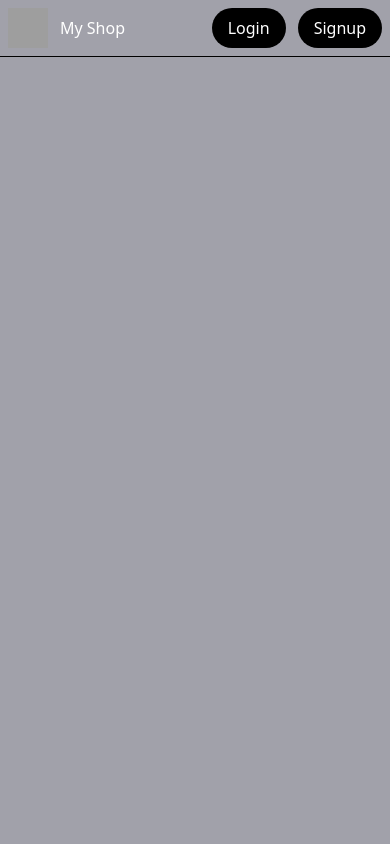
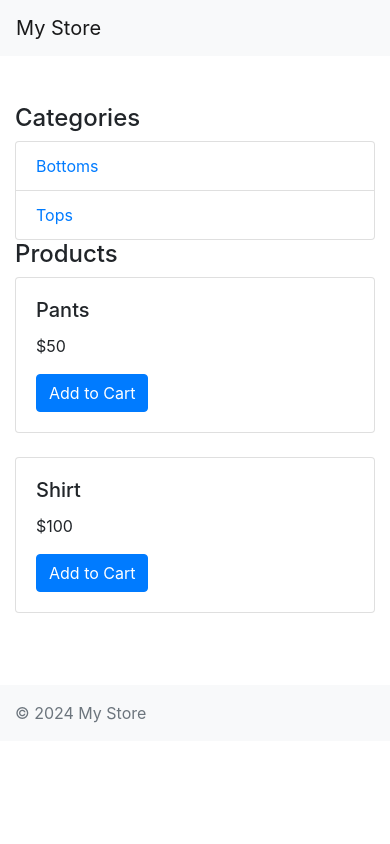
Before and after one commit to sonuKumar0611/Python-Tuts, a Django app: page /my_shop/ in a window 390 px wide. Run offline with Django 4.2, Linux system fonts and the light colour scheme; data comes from the database, SQL or seed files in the repository; some libraries are stand-ins or nearby versions; grey boxes are pictures that could not be loaded.

Commit message:
added ui

```diff
--- a/home/templates/header.html
+++ b/home/templates/header.html
@@ -3,8 +3,5 @@
         <img src="https://www.svgrepo.com/show/474331/app-store.svg" class="w-10 h-10 aspect-ratio"/>
         <p class="text-white">All Apps</p>
     </div>
-    <div class="flex gap-x-3 items-center">
-        <button class="text-white bg-black px-4 py-2 rounded-3xl">Login</button>
-        <button class="text-white bg-black px-4 py-2 rounded-3xl">Signup</button>
-    </div>
+
 </div>
--- a/my_shop/models.py
+++ b/my_shop/models.py
@@ -6,6 +6,11 @@ import datetime
 class Category(models.Model):
     name = models.CharField(max_length=50)
 
+    @staticmethod
+    def get_all_categories():
+        return Category.objects.all()
+
+
 class Customer(models.Model):
     first_name = models.CharField(max_length=50)
     last_name = models.CharField(max_length=50)
@@ -13,12 +18,45 @@ class Customer(models.Model):
     email = models.EmailField()
     password = models.CharField(max_length=100)
 
+    def register(self):
+        self.save()
+
+    @staticmethod
+    def get_customer_by_email(email):
+        try:
+            return Customer.objects.get(email=email)
+        except:
+            return False
+
+    def isExists(self):
+        if Customer.objects.filter(email=self.email):
+            return True
+
+        return False
+
 
 class Product(models.Model):
     name = models.CharField(max_length=60)
     price = models.IntegerField(default=0)
     category = models.ForeignKey(Category, on_delete=models.CASCADE, default=1)
     description = models.CharField(max_length=250, default='', blank=True, null=True)
+
+    @staticmethod
+    def get_products_by_id(ids):
+        return Product.objects.filter(id__in=ids)
+
+    @staticmethod
+    def get_all_products():
+        return Product.objects.all()
+
+    @staticmethod
+    def get_all_products_by_categoryid(category_id):
+        if category_id:
+            return Product.objects.filter(category=category_id)
+        else:
+            return Product.get_all_products()
+
+
 
 class Order(models.Model):
     product = models.ForeignKey(Product,
@@ -31,3 +69,10 @@ class Order(models.Model):
     phone = models.CharField(max_length=50, default='', blank=True)
     date = models.DateField(default=datetime.datetime.today)
     status = models.BooleanField(default=False)
+
+    def placeOrder(self):
+        self.save()
+
+    @staticmethod
+    def get_orders_by_customer(customer_id):
+        return Order.objects.filter(customer=customer_id).order_by('-date')
--- a/my_shop/templates/shop_home.html
+++ b/my_shop/templates/shop_home.html
@@ -3,17 +3,79 @@
 <head>
     <meta charset="UTF-8">
     <meta name="viewport" content="width=device-width, initial-scale=1.0">
-    <script src="https://cdn.tailwindcss.com"></script>
-    <title>My Shop</title>
+    <title>Store Homepage</title>
+    <link rel="stylesheet" href="https://stackpath.bootstrapcdn.com/bootstrap/4.5.2/css/bootstrap.min.css">
 </head>
-<body class="bg-zinc-400 p-0 m-0 h-screen flex flex-col justify-around">
+<body>
+    <nav class="navbar navbar-expand-lg navbar-light bg-light">
+        <a class="navbar-brand" href="{% url 'my_shop' %}">My Store</a>
+        <div class="collapse navbar-collapse" id="navbarNav">
+            <ul class="navbar-nav ml-auto">
+                <li class="nav-item">
+                    <a class="nav-link" href="{% url 'cart' %}">Cart</a>
+                </li>
+                <li class="nav-item">
+                    <a class="nav-link" href="{% url 'orders' %}">Orders</a>
+                </li>
+                {% if request.session.email %}
+                <li class="nav-item">
+                    <a class="nav-link" href="{% url 'logout' %}">Logout</a>
+                </li>
+                {% else %}
+                <li class="nav-item">
+                    <a class="nav-link" href="{% url 'login' %}">Login</a>
+                </li>
+                <li class="nav-item">
+                    <a class="nav-link" href="{% url 'signup' %}">Signup</a>
+                </li>
+                {% endif %}
+            </ul>
+        </div>
+    </nav>
 
-    <div class="h-full overflow-auto">
-        {% include "shop_header.html" %}
-
+    <div class="container mt-5">
+        <div class="row">
+            <div class="col-md-3">
+                <h4>Categories</h4>
+                <ul class="list-group">
+                    {% for category in categories %}
+                    <li class="list-group-item">
+                        <a href="?category={{ category.id }}">{{ category.name }}</a>
+                    </li>
+                    {% endfor %}
+                </ul>
+            </div>
+            <div class="col-md-9">
+                <h4>Products</h4>
+                <div class="row">
+                    {% for product in products %}
+                    <div class="col-md-4">
+                        <div class="card mb-4">
+                            <!-- <img src="{{ product.image.url }}" class="card-img-top" alt="{{ product.name }}"> -->
+                            <div class="card-body">
+                                <h5 class="card-title">{{ product.name }}</h5>
+                                <p class="card-text">${{ product.price }}</p>
+                                <form method="post" action="{% url 'my_shop' %}">
+                                    {% csrf_token %}
+                                    <input type="hidden" name="product" value="{{ product.id }}">
+                                    <button type="submit" class="btn btn-primary">Add to Cart</button>
+                                </form>
+                            </div>
+                        </div>
+                    </div>
+                    {% endfor %}
+                </div>
+            </div>
+        </div>
     </div>
 
+    <footer class="footer mt-5 py-3 bg-light">
+        <div class="container">
+            <span class="text-muted">&copy; 2024 My Store</span>
+        </div>
+    </footer>
 
-
-    </body>
+    <script src="https://code.jquery.com/jquery-3.5.1.slim.min.js"></script>
+    <script src="https://cdn.jsdelivr.net/npm/bootstrap@4.5.2/dist/js/bootstrap.bundle.min.js"></script>
+</body>
 </html>
--- a/my_shop/urls.py
+++ b/my_shop/urls.py
@@ -1,6 +1,19 @@
 from django.urls import path
 from . import views
+from . import authvw
+
 
 urlpatterns=[
     path('', views.show_my_shop , name="my_shop"),
+    path('login', authvw.Login, name='login'),
+    path('logout', authvw.logout, name='logout'),
+    path('store', views.show_my_shop, name='store'),
+    path('signup', views.show_my_shop, name='signup'),
+    path('login', views.show_my_shop, name='login'),
+    path('logout', views.show_my_shop, name='logout'),
+    path('cart/', views.cart_view, name='cart'),
+    path('update-cart/', views.update_cart, name='update_cart'),
+    path('check-out', views.show_my_shop, name='checkout'),
+    path('orders', views.show_my_shop, name='orders'),
+
 ]
--- a/my_shop/views.py
+++ b/my_shop/views.py
@@ -1,5 +1,111 @@
-from django.shortcuts import render
+from django.shortcuts import render, redirect , HttpResponseRedirect
+from my_shop.models import Product
+from my_shop.models import Category
 
 # Create your views here.
 def show_my_shop(request):
-    return render(request, "shop_home.html")
+    categories= Category.objects.all();
+    categoryID = request.GET.get('category')
+    if categoryID:
+        products = Product.get_all_products_by_categoryid(categoryID)
+    else:
+        products = Product.get_all_products()
+
+    data={
+        "categories":categories,
+        "products":products
+    }
+    return render(request, "shop_home.html",data)
+
+class Index():
+    def post(self, request):
+        product = request.POST.get('product')
+        remove = request.POST.get('remove')
+        cart = request.session.get('cart')
+        if cart:
+            quantity = cart.get(product)
+            if quantity:
+                if remove:
+                    if quantity <= 1:
+                        cart.pop(product)
+                    else:
+                        cart[product] = quantity-1
+                else:
+                    cart[product] = quantity+1
+
+            else:
+                cart[product] = 1
+        else:
+            cart = {}
+            cart[product] = 1
+
+        request.session['cart'] = cart
+        print('cart', request.session['cart'])
+        return redirect('my_shop')
+
+    def get(self, request):
+        # print()
+        return HttpResponseRedirect(f'/store{request.get_full_path()[1:]}')
+
+
+def store(request):
+    cart = request.session.get('cart')
+    if not cart:
+        request.session['cart'] = {}
+    products = None
+    categories = Category.get_all_categories()
+    categoryID = request.GET.get('category')
+    if categoryID:
+        products = Product.get_all_products_by_categoryid(categoryID)
+    else:
+        products = Product.get_all_products()
+
+    data = {}
+    data['products'] = products
+    data['categories'] = categories
+
+    print('you are : ', request.session.get('email'))
+    return render(request, 'index.html', data)
+
+
+def cart_view(request):
+    cart = request.session.get('cart', {})
+    cart_items = []
+    total_price = 0
+
+    # Get products and add to cart_items
+    for product_id, quantity in cart.items():
+        product = Product.objects.get(id=product_id)
+        total_price += product.price * quantity
+        cart_items.append({
+            'product': product,
+            'quantity': quantity,
+            'total_price': product.price * quantity
+        })
+
+    # Pass cart items and total price to the template
+    context = {
+        'cart_items': cart_items,
+        'total_price': total_price,
+    }
+
+    return render(request, 'shop_cart.html', context)
+
+# This will handle both adding, updating, and removing from the cart
+def update_cart(request):
+    product_id = request.POST.get('product')
+    remove = request.POST.get('remove')
+    cart = request.session.get('cart', {})
+
+    if product_id:
+        quantity = cart.get(product_id, 0)
+        if remove:
+            if quantity > 1:
+                cart[product_id] = quantity - 1
+            else:
+                cart.pop(product_id)
+        else:
+            cart[product_id] = quantity + 1
+
+    request.session['cart'] = cart
+    return redirect('cart')
```
Also changed, not shown: my_shop/authvw.py (added, +35 -0 lines), my_shop/forms.py (added, +15 -0 lines), my_shop/templates/shop_cart.html (added, +97 -0 lines), my_shop/templates/shop_checkout.html (added), my_shop/templates/shop_login.html (added), my_shop/templates/shop_orders.html (added), my_shop/templates/shop_signup.html (added).
